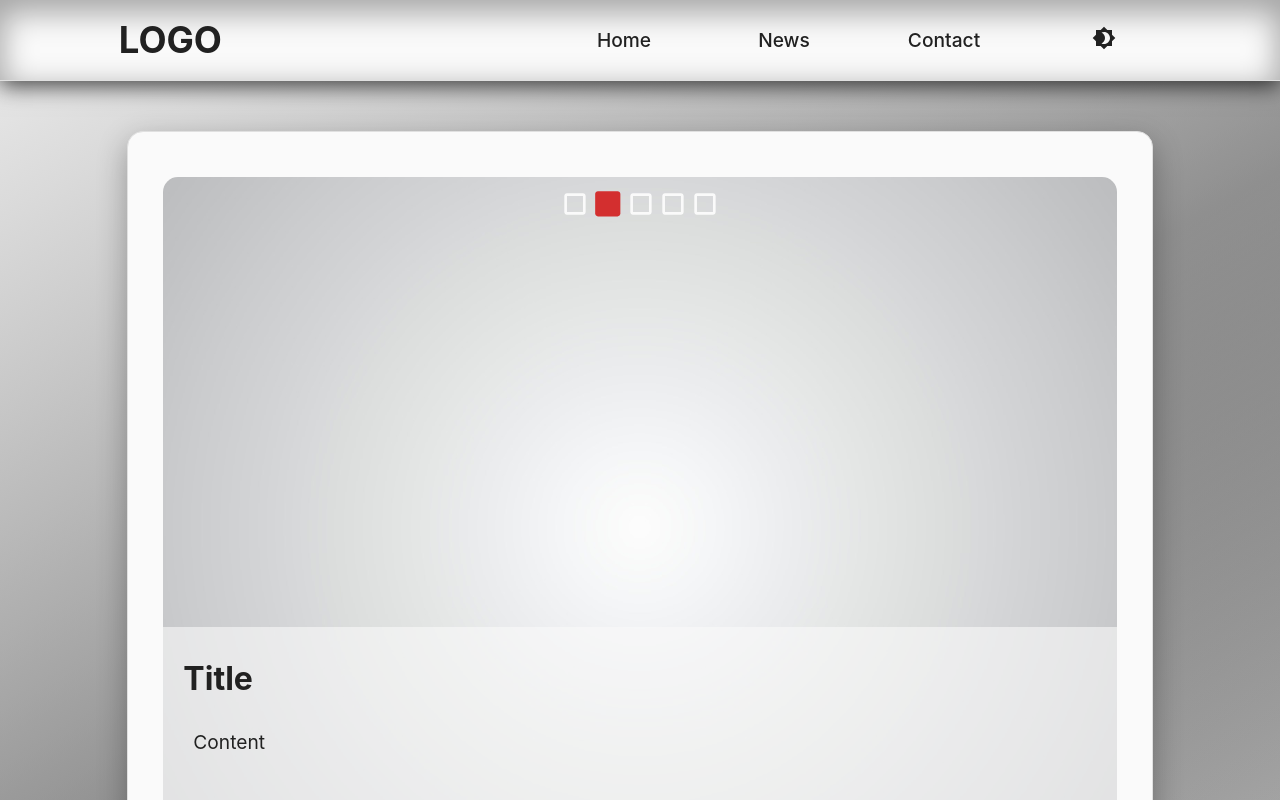
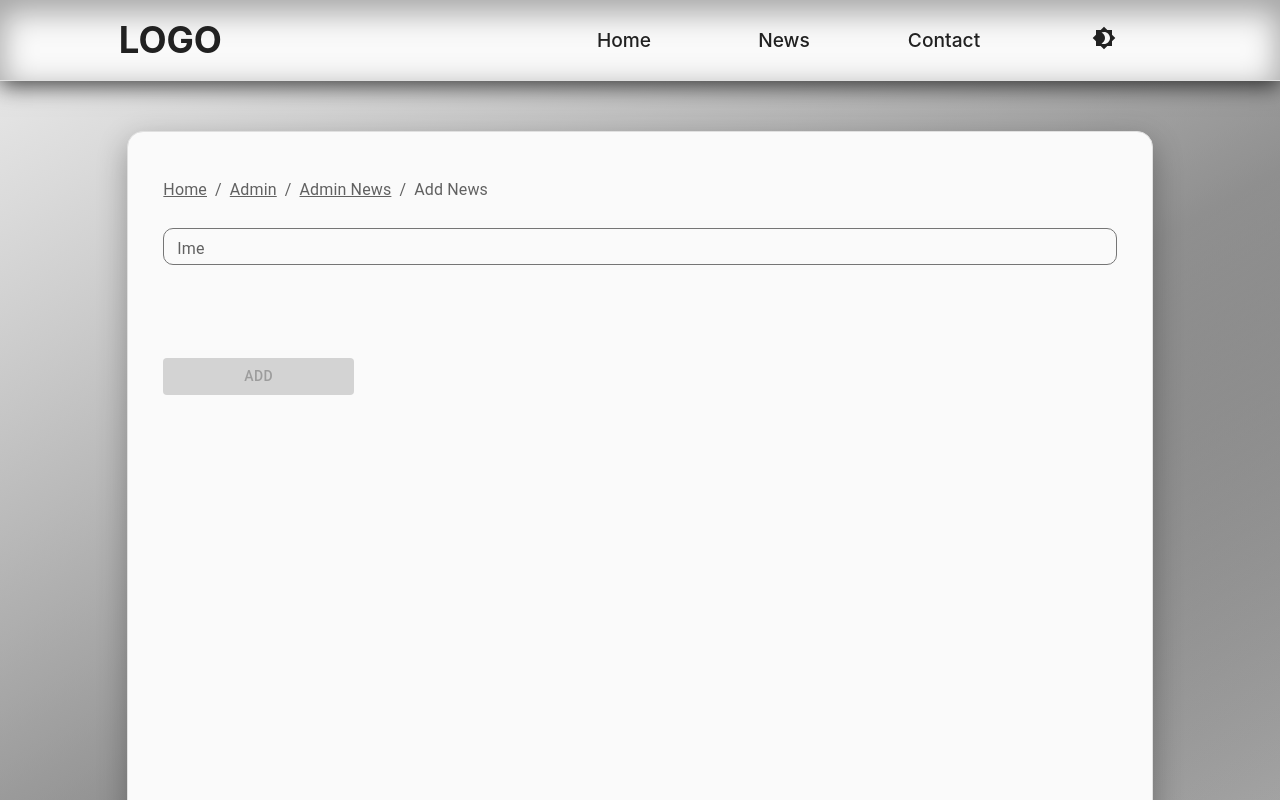
Before and after one commit to Miicy/news-feature, a React (Create React App) app: page /admin/admin-panel/add-news in a window 1280 px wide. Shown: the top 800 px of the page. Built offline with nearby package versions, Linux system fonts and the light colour scheme.

Commit message:
working on add news form

```diff
--- a/package.json
+++ b/package.json
@@ -15,8 +15,10 @@
     "axios": "^1.5.1",
     "formik": "^2.4.5",
     "react": "^18.2.0",
+    "react-datepicker": "^4.21.0",
     "react-device-detect": "^2.2.3",
     "react-dom": "^18.2.0",
+    "react-quill": "^2.0.0",
     "react-redux": "^8.1.3",
     "react-router-dom": "^6.16.0",
     "react-scripts": "5.0.1",
--- a/src/App.js
+++ b/src/App.js
@@ -18,6 +18,7 @@ import ScreenSizeListener from "./helpers/ScreenSizeListener";
 import backgroundLight from "./media/background-light.svg";
 import backgroundDark from "./media/background-dark.svg";
 import { selectScreenSize } from "./store/reducers/layoutSlice";
+import AdminAddNews from "./pages/AdminAddNews";
 
 function App() {
 	const [theme, setTheme] = useState(themeCreation());
@@ -87,6 +88,7 @@ function App() {
 							<Route path="/contact" element={<Contact />} />
 							<Route path="/admin" element={<AdminLogin />} />
 							<Route path="/admin/admin-panel" element={<AdminNews />} />
+							<Route path="/admin/admin-panel/add-news" element={<AdminAddNews />} />
 						</Routes>
 					</div>
 				</div>
--- a/src/components/common/Breadcrumbs.js
+++ b/src/components/common/Breadcrumbs.js
@@ -4,7 +4,7 @@ import { isMobile } from "react-device-detect";
 import { selectScreenSize } from "../../store/reducers/layoutSlice";
 import { useSelector } from "react-redux";
 
-function BreadcrumbsPage({ second, link }) {
+function BreadcrumbsPage({ second, secondUrl, third, thirdUrl, link }) {
 	const screenSize = useSelector(selectScreenSize);
 
 	return (
@@ -23,8 +23,13 @@ function BreadcrumbsPage({ second, link }) {
 				Home
 			</Link>
 			{second && (
-				<Link color="inherit" href={`/${second}`}>
+				<Link color="inherit" href={`/${secondUrl}`}>
 					{second}
+				</Link>
+			)}
+			{third && (
+				<Link color="inherit" href={`/${thirdUrl}`}>
+					{third}
 				</Link>
 			)}
 			<p color="textPrimary">{link}</p>
--- /dev/null
+++ b/src/components/common/FormikField.js
@@ -0,0 +1,40 @@
+import { TextField } from "@mui/material";
+
+const FormikField = ({ field, form, type, helperText, sx, ...rest }) => {
+	const { value, name, onBlur, onChange } = field;
+	const { getFieldMeta } = form;
+	const { error, touched } = getFieldMeta(name);
+
+	const handleErrorDetection = () => {
+		if (error) {
+			return error;
+		} else {
+			return " ";
+		}
+	};
+
+	const handleHelperText = () => {
+		if (helperText) {
+			return helperText;
+		} else {
+			return " ";
+		}
+	};
+
+	return (
+		<TextField
+			sx={sx ? sx : null}
+			type={type}
+			name={name}
+			title={error}
+			onBlur={onBlur}
+			onChange={onChange}
+			value={value ? value : ""}
+			error={!!error && touched}
+			helperText={touched ? handleErrorDetection() : handleHelperText()}
+			{...rest}
+		/>
+	);
+};
+
+export default FormikField;
--- a/src/components/common/Gallery.js
+++ b/src/components/common/Gallery.js
@@ -66,7 +66,7 @@ function Gallery() {
 	//styles
 	const theme = useTheme();
 
-	const gallery = {
+	const galleryStyles = {
 		container: {
 			display: "flex",
 			flexDirection: "column",
@@ -147,7 +147,7 @@ function Gallery() {
 	};
 
 	return (
-		<div style={gallery.container}>
+		<div style={galleryStyles.container}>
 			{/* <div style={gallery.arrow}>
 				<div style={gallery.arrowContainer}>
 					<NavigateBeforeIcon
@@ -178,7 +178,7 @@ function Gallery() {
 					/>
 				</div>
 			</div> */}
-			<div style={gallery.sliderSquare}>
+			<div style={galleryStyles.sliderSquare}>
 				{slides.map((slide, slideIndex) => (
 					<div key={slideIndex}>
 						{slideIndex === currentImage ? (
@@ -206,10 +206,10 @@ function Gallery() {
 					</div>
 				))}
 			</div>
-            <div style={gallery.p}>
-            <p style={gallery.newsTitle}> Title</p>
-            <p style={gallery.content}>Content</p>
-            <p style={gallery.date}>Date</p>
+            <div style={galleryStyles.p}>
+            <p style={galleryStyles.newsTitle}> Title</p>
+            <p style={galleryStyles.content}>Content</p>
+            <p style={galleryStyles.date}>Date</p>
 
             </div>
 		</div>
--- a/src/components/common/CustomField.js
+++ b/src/components/common/LoginField.js
@@ -3,26 +3,26 @@ import { ErrorMessage, Field } from "formik";
 import VisibilityIcon from "@mui/icons-material/Visibility";
 import VisibilityOffIcon from "@mui/icons-material/VisibilityOff";
 import { useState } from "react";
+import { selectScreenSize } from "../../store/reducers/layoutSlice";
+import { useSelector } from "react-redux";
+import { isMobile } from "react-device-detect";
 
-const CustomField = ({
+const LoginField = ({
   label,
-  width,
   size,
   error,
-  margin,
   password,
   value,
+  style,
   ...rest
 }) => {
+  const screenSize = useSelector(selectScreenSize);
+
   const errorMessageStyles = {
     color: "red",
-    fontSize: "0.7em",
+    fontSize: isMobile && screenSize === "small" ? "0.8em" : "1em",
     height: "20px",
-  };
-
-  const fieldContainer = {
-    margin: margin,
-    width: width,
+    transition: "0.3"
   };
 
   const [showPassword, setShowPassword] = useState(false);
@@ -33,7 +33,7 @@ const CustomField = ({
 
 
   return (
-    <div style={fieldContainer}>
+    <div style={style}>
       <Field
         as={TextField}
         {...rest}
@@ -62,4 +62,4 @@ const CustomField = ({
   );
 };
 
-export default CustomField;
+export default LoginField;
--- /dev/null
+++ b/src/pages/AdminAddNews.js
@@ -0,0 +1,236 @@
+import React, { useEffect, useMemo, useState } from "react";
+import BreadcrumbsPage from "../components/common/Breadcrumbs";
+import { useDispatch, useSelector } from "react-redux";
+import { selectScreenSize } from "../store/reducers/layoutSlice";
+import { isMobile } from "react-device-detect";
+import CustomField from "../components/common/LoginField";
+import { Formik, Form, Field, useFormikContext } from "formik";
+import {
+	DATA_STATE,
+	NOTIFICATION_TYPES,
+	SERVER_URL,
+} from "../helpers/app.constants";
+import * as Yup from "yup";
+import {
+	displayNotification,
+	setDataState,
+} from "../store/reducers/notificationSlice";
+import { useNavigate } from "react-router-dom";
+
+import CustomLoginButton from "../components/common/CustomButton";
+import ReactQuill from "react-quill";
+import FormikField from "../components/common/FormikField";
+
+function AdminAddNews() {
+	const screenSize = useSelector(selectScreenSize);
+	const dispatch = useDispatch();
+	const navigate = useNavigate();
+
+	const FORM_FIELDS = {
+		TITLE: "title",
+		CONTENT: "content",
+		DATE: "date",
+	};
+
+	const initialValues = useMemo(() => {
+		return {
+			[FORM_FIELDS.TITLE]: null,
+			[FORM_FIELDS.CONTENT]: null,
+			[FORM_FIELDS.DATE]: null,
+		};
+	}, []);
+
+	const validationSchema = Yup.object().shape({
+		[FORM_FIELDS.TITLE]: Yup.string().required("Title required!"),
+		[FORM_FIELDS.CONTENT]: Yup.string().required("Content required!"),
+		[FORM_FIELDS.DATE]: Yup.number().required("Date required!"),
+	});
+
+	const onSubmit = async (values, { setErrors }) => {
+		try {
+			dispatch(setDataState(DATA_STATE.DATA_STATE_LOADING));
+			// [FORM_FIELDS.TITLE]: formValues[FORM_FIELDS.TITLE],
+			console.log("Form Values:", values);
+		} catch (error) {
+			if (
+				error.response &&
+				error.response.data.error === "Internal server error"
+			) {
+				const notificationPayload = {
+					text: "Server error!",
+					type: NOTIFICATION_TYPES.ERROR,
+				};
+				dispatch(displayNotification(notificationPayload));
+			}
+		}
+		dispatch(setDataState(DATA_STATE.DATA_STATE_OK));
+	};
+
+	const AdminAddNewsStyles = {
+		container: {
+			marginTop: "5px",
+			width: "95%",
+			height: "100%",
+			// backgroundColor: "yellow",
+			display: "flex",
+			flexDirection: "column",
+		},
+		form: {
+			height: "fit-content",
+			width: "100%",
+			display: "flex",
+			flexDirection: "column",
+			alignItems: "space-between",
+			justifyContent: "center",
+		},
+		titleContainer: {
+			display: "flex",
+			flexDirection: "column",
+			width: "95%",
+			alignItems: screenSize === "small" || isMobile ? "center" : "flex-start",
+		},
+		title: {
+			fontSize: screenSize === "small" || isMobile ? "1em" : "2em",
+			marginLeft: screenSize === "small" || isMobile ? "2px" : "5px",
+			fontWeight: "bold",
+		},
+		image: {
+			backgroundColor: "grey",
+			height: screenSize === "small" || isMobile ? "200px" : "400px",
+			width: screenSize === "small" || isMobile ? "85%" : "100%",
+			borderRadius: "10px",
+		},
+
+		content: {
+			fontSize: screenSize === "small" || isMobile ? "0.9em" : "1.2em",
+			margin: screenSize === "small" || isMobile ? "20px 0" : "35px 0",
+			minHeight: screenSize === "small" || isMobile ? "200px" : "200px",
+		},
+		date: {
+			width: "100%",
+			display: "flex",
+			justifyContent: "flex-end",
+			marginBottom: "20px",
+			fontSize: screenSize === "small" || isMobile ? "0.85em" : "1em",
+		},
+		quill: {
+			minHeight: "fit-content",
+			height: "500px",
+			width: "100%",
+			color: "black",
+		},
+		button: {
+			display: "flex",
+			marginTop: "70px",
+			cursor: "pointer",
+			width: "20%",
+		},
+		titleDate: {
+			display: "flex",
+			flexDirection: "row",
+			width: "100%",
+			marginTop: "10px",
+			justifyContent: "space-between",
+		},
+	};
+
+	const modules = {
+		toolbar: [
+			[{ header: [1, 2, false] }],
+			["bold", "italic", "underline", "strike"],
+			[{ list: "ordered" }, { list: "bullet" }],
+			[{ align: [] }],
+			["link"],
+		],
+	};
+
+	const formats = [
+		"header",
+		"bold",
+		"italic",
+		"underline",
+		"strike",
+		"list",
+		"bullet",
+		"align",
+		"link",
+	];
+
+	const [content, setContent] = useState("");
+
+	return (
+		<div className="innerPageContainer">
+			<div className="breadcrumbsContainer">
+				<BreadcrumbsPage
+					second={"Admin"}
+					secondUrl={"admin"}
+					third={"Admin News"}
+					thirdUrl={"admin/admin-panel"}
+					link={"Add News"}
+				/>
+			</div>
+			<div style={AdminAddNewsStyles.titleContainer}>
+				<Formik
+					initialValues={initialValues}
+					validationSchema={validationSchema}
+					onSubmit={onSubmit}
+				>
+					{(values, isValid) => (
+						<Form style={AdminAddNewsStyles.form}>
+							<div style={AdminAddNewsStyles.titleDate}>
+								<Field name={FORM_FIELDS.TITLE}>
+									{({ form, ...formik }) => (
+                                        <FormikField
+                                        form={form}
+                                        {...formik}
+                                        label="Ime"
+                                        sx={{ width: "100%" }}
+                                        fullWidth
+                                        size="small"
+                                    />
+									)}
+								</Field>
+
+								{/* <CustomField
+									name="date"
+									label="Date"
+									size={
+										!isMobile && screenSize !== "small" ? "medium" : "small"
+									}
+									error={true}
+									margin={"0"}
+									password={false}
+									width={isMobile && screenSize === "small" ? "50%" : "20%"}
+								/> */}
+							</div>
+
+							{/* <Field name="content">
+								<ReactQuill
+									{...Field}
+									style={AdminAddNewsStyles.quill}
+									modules={modules}
+									// onChange={(value) => setFieldValue("content", value)}
+									formats={formats}
+								/>
+							</Field> */}
+							<div style={AdminAddNewsStyles.button}>
+								<CustomLoginButton
+									disabled={
+										!values.title || values.content
+										// || !formik.values.date
+									}
+									onClick={() => onSubmit(values)}
+									buttonText={"Add"}
+								/>
+							</div>
+						</Form>
+					)}
+				</Formik>
+				{/* <div style={AdminAddNewsStyles.image}></div> */}
+			</div>
+			<div style={AdminAddNewsStyles.date}></div>
+		</div>
+	);
+}
+
+export default AdminAddNews;
--- a/src/pages/AdminLogin.js
+++ b/src/pages/AdminLogin.js
@@ -16,7 +16,7 @@ import {
 } from "../store/reducers/notificationSlice";
 import { adminLogin } from "../store/reducers/adminSlice";
 import CustomButton from "../components/common/CustomButton";
-import CustomField from "../components/common/CustomField";
+import LoginField from "../components/common/LoginField";
 import { selectScreenSize } from "../store/reducers/layoutSlice";
 
 function AdminLogin() {
@@ -110,6 +110,10 @@ function AdminLogin() {
 			width: "35%",
 			marginTop: isMobile && screenSize === "small" ? "10px" : "20px",
 		},
+		fieldContainer:{
+			width: isMobile && screenSize === "small" ? "90%" : "70%",
+			margin: !isMobile && screenSize !== "small" ? "20px" : "10px"
+		}
 	};
 
 	return (
@@ -123,23 +127,22 @@ function AdminLogin() {
 				>
 					{(formik) => (
 						<Form style={adminLoginStyles.form}>
-							<CustomField
+							<LoginField
 								name="username"
 								label="Username"
 								size={!isMobile && screenSize !== "small" ? "big" : "small"}
 								error={true}
-								margin={!isMobile && screenSize !== "small" ? "20px" : "10px"}
 								password={false}
-								width={isMobile && screenSize === "small" ? "90%" : "70%"}
+								style={adminLoginStyles.fieldContainer}
 							/>
-							<CustomField
+							<LoginField
 								name="password"
 								label="Password"
 								size={!isMobile && screenSize !== "small"? "big" : "small"}
 								error={true}
-								margin={!isMobile && screenSize !== "small" ? "20px" : "10px"}
 								password={true}
-								width={isMobile && screenSize === "small" ? "90%" : "70%"}
+								style={adminLoginStyles.fieldContainer}
+
 							/>
 							<div style={adminLoginStyles.button}>
 								<CustomButton
--- a/src/pages/AdminNews.js
+++ b/src/pages/AdminNews.js
@@ -34,9 +34,9 @@ function AdminNews() {
 			justifyContent: "center",
 			alignItems: "center",
 			backgroundColor: "lightGrey",
-			borderRadius: "15px 15px 0px 0px",
+			borderRadius: "5px",
 			cursor: "pointer",
-			marginBottom: "5px",
+			marginBottom: "10px",
 		},
 		addIcon: {},
 	};
@@ -45,7 +45,11 @@ function AdminNews() {
 	return (
 		<div className="innerPageContainer">
 			<div className="breadcrumbsContainer">
-				<BreadcrumbsPage second={"Admin"} link={"Admin News"} />
+				<BreadcrumbsPage
+					second={"Admin"}
+					secondUrl={"admin"}
+					link={"Admin News"}
+				/>
 			</div>
 			<div style={adminNewsStyles.allNews}>
 				<Tooltip title={`Add News`}>
@@ -70,7 +74,6 @@ function AdminNews() {
 					/>
 				))}
 			</div>
-
 		</div>
 	);
 }
--- a/src/pages/NewsDetailed.js
+++ b/src/pages/NewsDetailed.js
@@ -68,7 +68,7 @@ function NewsDetailed() {
 	return (
 		<div className="innerPageContainer">
 			<div className="breadcrumbsContainer">
-				<BreadcrumbsPage second={"News"} link={newsDetails.title} />
+				<BreadcrumbsPage second={"News"} secondUrl={"news"} link={newsDetails.title} />
 			</div>
 			<div style={newsDetailedStyles.container}>
 				<div style={newsDetailedStyles.titleContainer}>
--- a/src/theme/themeDesign.js
+++ b/src/theme/themeDesign.js
@@ -97,9 +97,13 @@ export const themeCreation = (mode) =>
 				styleOverrides: {
 					root: {
 						"& .MuiOutlinedInput-root": {
-							borderRadius: 20,
+							borderRadius: 10,
 							fontSize: "0.85em",
+							borderColor: mode === "light" ? grey[600] : grey[200],
 						},
+						"&:not(.Mui-focused) .MuiOutlinedInput-notchedOutline": {
+							borderColor: mode === "light" ? grey[600] : grey[200],
+						  },
 					},
 				},
 			},
```
Also changed, not shown: 1 other file (tests, documents, lock files or other folders). Lines whose indentation alone changed are shown as unchanged.
